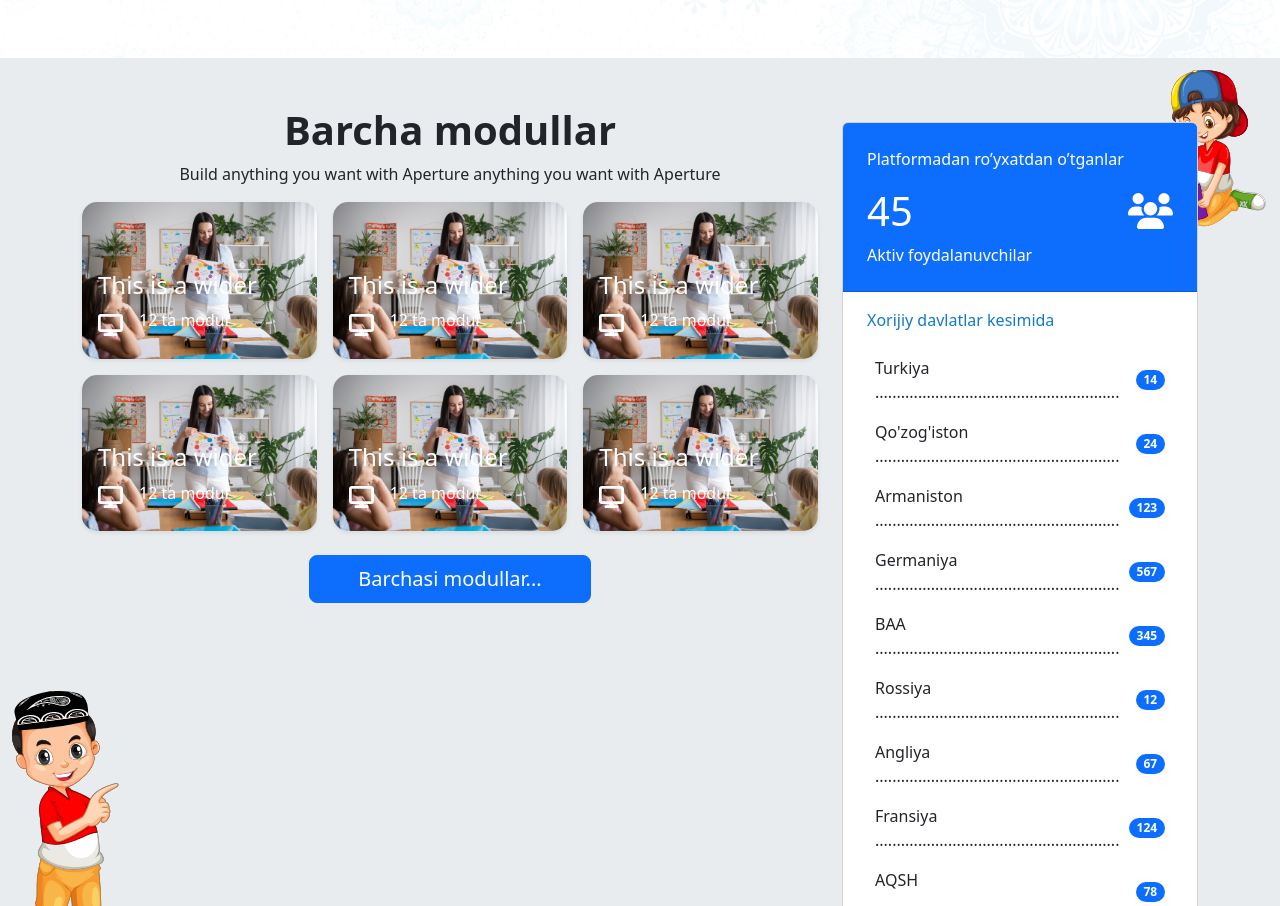
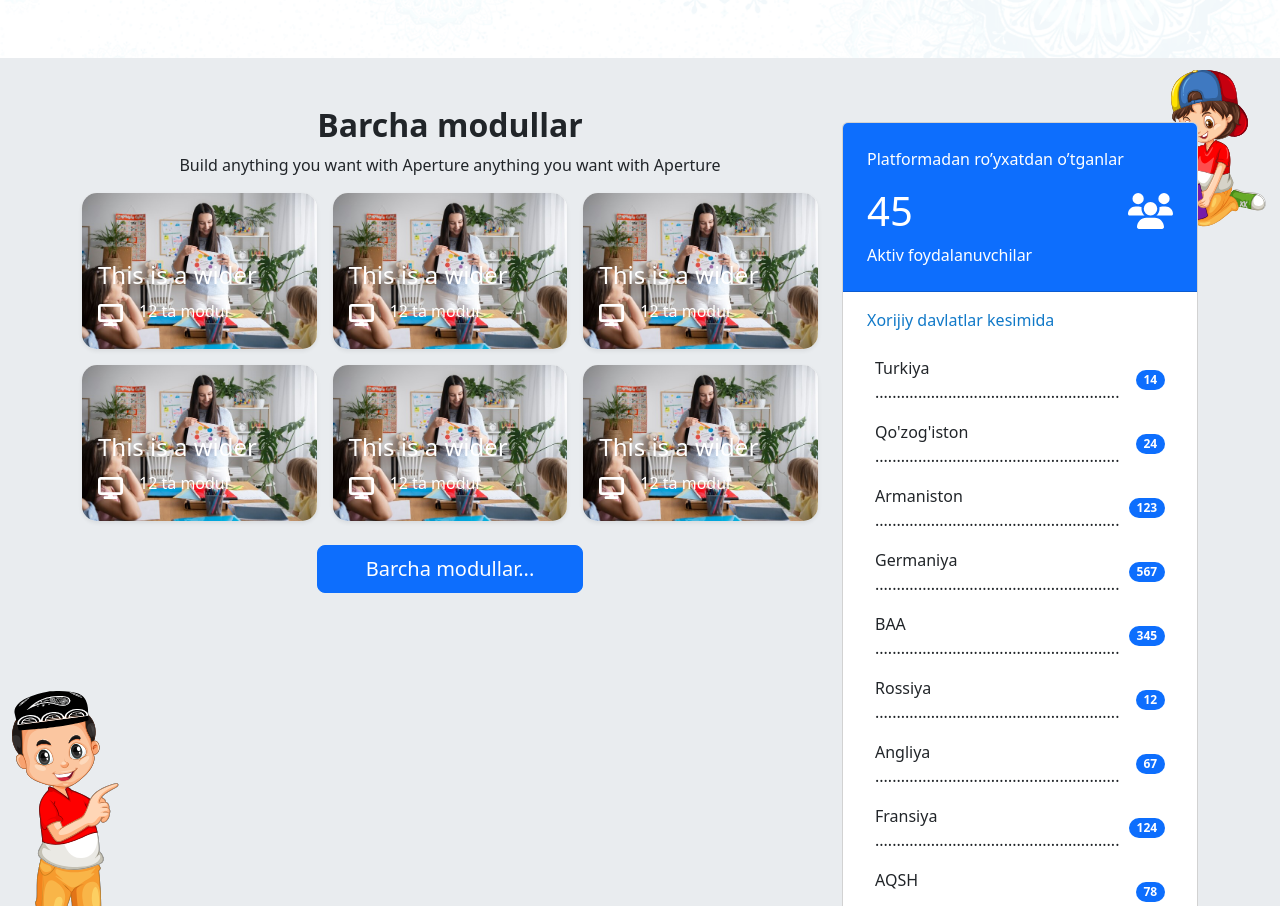
Before and after one commit to axrorbekdf/ozbektili-project, a Vue app: page / in a window 1280 px wide. Shown: the part 833-1739 px from the top of the page. Built offline with nearby package versions, Linux system fonts and the light colour scheme.

Commit message:
deploy github pages

```diff
--- a/src/main.js
+++ b/src/main.js
@@ -12,7 +12,6 @@ const app = createApp(App)
 uiComponents.map((component) => {
     app.component(component.name, component);
 })
-
 app.use(router)
 
 app.mount('#app')
--- a/src/ui-components/index.js
+++ b/src/ui-components/index.js
@@ -15,5 +15,5 @@ export default [
     Textarea,
     LinkWithText,
     Counter,
-    ReCaptcha
+    ReCaptcha,
 ];
--- a/src/views/HomeView.vue
+++ b/src/views/HomeView.vue
@@ -158,7 +158,7 @@
         <div class="container">
           <div class="row">
             <div class="col-lg-8 col-md-8 mx-auto">
-                <h1 class="display-6 fw-bold">Barcha modullar</h1>
+                <h1 class="h2 fw-bold">Barcha modullar</h1>
                 <p class="fw-10 mb-3">Build anything you want with Aperture anything you want with Aperture</p>
 
                 <div class="row row-cols-1 row-cols-sm-2 row-cols-md-4 g-3">
@@ -244,7 +244,7 @@
 
                   <div class="col-lg-12 mt-4">
                     <a class="btn btn-primary btn-lg py-md-2 px-md-5 py-sm-1 px-sm-2" href="#">
-                        Barchasi modullar...
+                        Barcha modullar...
                     </a>
                   </div>
                 </div>
--- a/src/views/auth/LoginView.vue
+++ b/src/views/auth/LoginView.vue
@@ -66,6 +66,7 @@
                    </button>
                  </div>
                </form>
+
              </div>
            </div>
          </div>
@@ -77,6 +78,7 @@
  <!-- Section: Design Block -->
  </template>
  <script>
+
  export default {
 
  }
```
